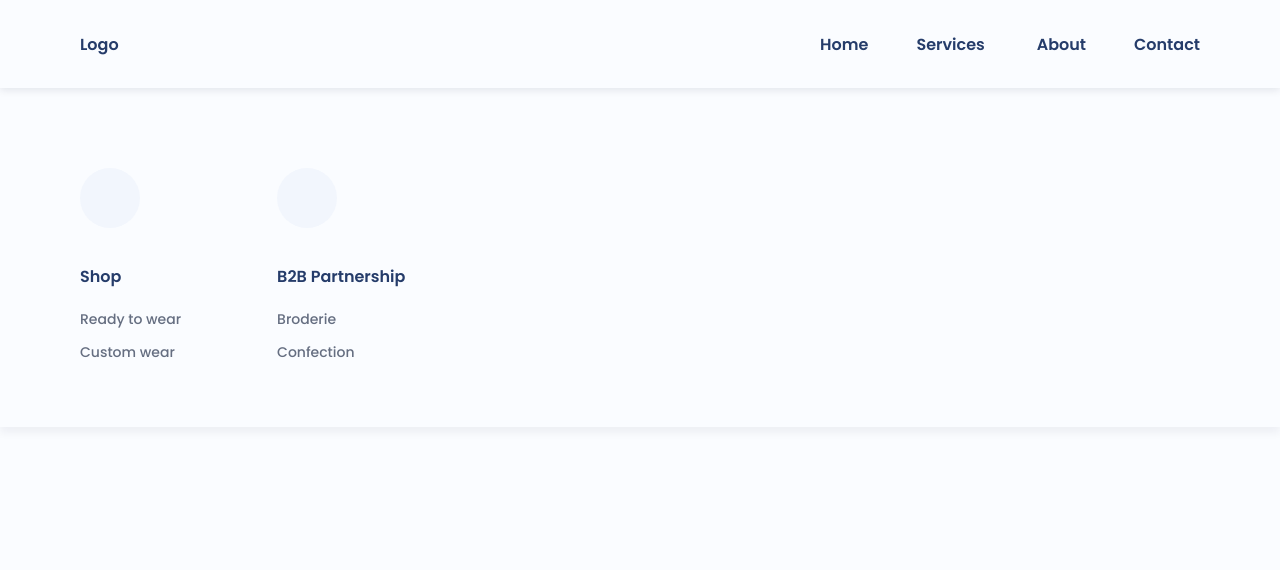
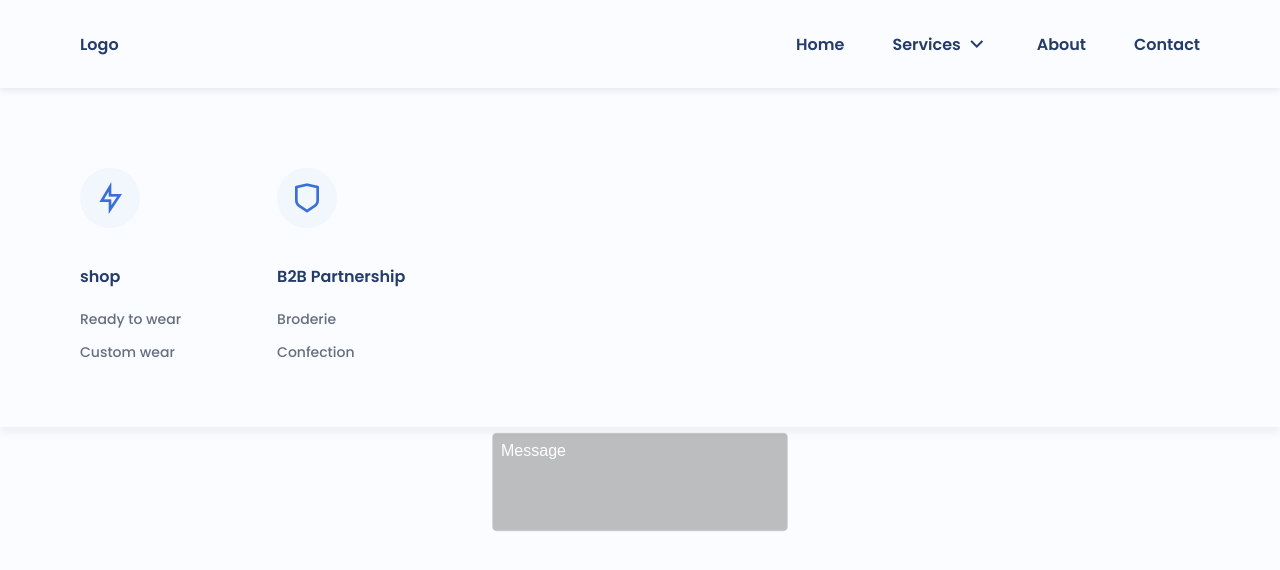
Before and after one commit to chawkiii/b.broderie.react, a React (Create React App) app: page /contact in a window 1280 px wide. Shown: the top 570 px of the page. Built offline with nearby package versions, Linux system fonts and the light colour scheme.

Commit message:
good nav

```diff
--- a/public/index.html
+++ b/public/index.html
@@ -11,6 +11,12 @@
     />
 
     <title>B.Broderie & Confection</title>
+
+    <!-- Ajout du lien vers Remix Icon -->
+    <link
+      href="https://cdn.jsdelivr.net/npm/remixicon@2.5.0/fonts/remixicon.css"
+      rel="stylesheet"
+    />
   </head>
   <body>
     <noscript>You need to enable JavaScript to run this app.</noscript>
--- a/src/App.js
+++ b/src/App.js
@@ -2,11 +2,21 @@ import React from "react";
 import { BrowserRouter as Router, Routes, Route } from "react-router-dom";
 import "./styles/app.css";
 import Nav from "./nav/Nav.js";
+import Home from "./home/Home.js";
+import Services from "./services/Services.js";
+import About from "./about/About.js";
+import Contact from "./contact/Contact.js";
 
 const App = () => {
   return (
     <Router>
       <Nav />
+      <Routes>
+        <Route path="/" element={<Home />} />
+        <Route path="/skills" element={<Services />} />
+        <Route path="/projects" element={<About />} />
+        <Route path="/contact" element={<Contact />} />
+      </Routes>
     </Router>
   );
 };
--- /dev/null
+++ b/src/about/About.js
@@ -0,0 +1,7 @@
+import React from "react";
+
+function About() {
+  return <div>About</div>;
+}
+
+export default About;
--- /dev/null
+++ b/src/contact/Contact.js
@@ -0,0 +1,13 @@
+import React from "react";
+import ContactMenu from "./ContactMenu";
+import "../styles/contact.css";
+
+const Contact = () => {
+  return (
+    <>
+      <ContactMenu />
+    </>
+  );
+};
+
+export default Contact;
--- /dev/null
+++ b/src/contact/ContactMenu.js
@@ -0,0 +1,153 @@
+import React, { useState } from "react";
+import emailjs from "emailjs-com";
+import DOMPurify from "dompurify";
+
+export default function ContactMenu() {
+  const initialState = {
+    name: "",
+    email: "",
+    message: "",
+  };
+
+  const [formData, setFormData] = useState(initialState);
+  const [errors, setErrors] = useState({});
+  const [isLoading, setIsLoading] = useState(false);
+  const [isSent, setIsSent] = useState(false);
+
+  const handleChange = (e) => {
+    const { name, value } = e.target;
+    setFormData((prevFormData) => ({
+      ...prevFormData,
+      [name]: value,
+    }));
+  };
+
+  const handleSubmit = (e) => {
+    e.preventDefault();
+    const validateErrors = validateForm();
+    if (Object.keys(validateErrors).length > 0) {
+      setErrors(validateErrors);
+      return;
+    }
+
+    setIsLoading(true);
+
+    const { name, email, message } = formData;
+    const sanitizedData = {
+      name: "Name: " + DOMPurify.sanitize(name),
+      email: "Email: " + DOMPurify.sanitize(email),
+      message: "Message: " + DOMPurify.sanitize(message),
+    };
+
+    const serviceID = process.env.REACT_APP_EMAILJS_SERVICE_ID;
+    const templateID = process.env.REACT_APP_EMAILJS_TEMPLATE_ID;
+    const userID = process.env.REACT_APP_EMAILJS_USER_ID;
+
+    emailjs
+      .send(serviceID, templateID, sanitizedData, userID)
+      .then((response) => {
+        console.log("Email is sent successfully!", response.text);
+        setFormData(initialState);
+        setErrors({});
+        setIsSent(true);
+      })
+      .catch((error) => {
+        console.error("Email sending failed", error);
+      })
+      .finally(() => {
+        setIsLoading(false);
+      });
+  };
+
+  const validateForm = () => {
+    const { name, email, message } = formData;
+    const errors = {};
+
+    if (!name.trim()) {
+      errors.name = "Name is required";
+    }
+
+    if (!email.trim()) {
+      errors.email = "Email is required";
+    } else if (!isValidEmail(email)) {
+      errors.email = "Invalid email format";
+    }
+
+    if (!message.trim()) {
+      errors.message = "Message is required";
+    }
+
+    return errors;
+  };
+
+  const isValidEmail = (value) => {
+    const emailRegex = /^[^\s@]+@[^\s@]+\.[^\s@]+$/;
+    return emailRegex.test(value);
+  };
+
+  return (
+    <div className="contact-menu">
+      {!isSent && (
+        <form onSubmit={handleSubmit}>
+          <div className="form-group">
+            <label htmlFor="name">Name:</label>
+            <input
+              type="text"
+              id="name"
+              name="name"
+              placeholder="Name"
+              value={formData.name}
+              onChange={handleChange}
+              className={errors.name ? "error" : ""}
+              disabled={isLoading}
+            />
+            {errors.name && (
+              <span className="error-message">{errors.name}</span>
+            )}
+          </div>
+          <div className="form-group">
+            <label htmlFor="email">Email:</label>
+            <input
+              type="email"
+              id="email"
+              name="email"
+              placeholder="Email"
+              value={formData.email}
+              onChange={handleChange}
+              className={errors.email ? "error" : ""}
+              disabled={isLoading}
+            />
+            {errors.email && (
+              <span className="error-message">{errors.email}</span>
+            )}
+          </div>
+          <div className="form-group">
+            <label htmlFor="message">Message:</label>
+            <textarea
+              id="message"
+              name="message"
+              placeholder="Message"
+              value={formData.message}
+              onChange={handleChange}
+              className={errors.message ? "error" : ""}
+              disabled={isLoading}
+            ></textarea>
+            {errors.message && (
+              <span className="error-message">{errors.message}</span>
+            )}
+          </div>
+          <button type="submit" disabled={isLoading}>
+            {isLoading ? "SENDING..." : "SUBMIT"}
+          </button>
+        </form>
+      )}
+      {isSent && (
+        <div className="success-message">
+          <p>SUCCESS!</p>
+          <p>Your message has been successfully sent!</p>
+          <p>You can safely leave this page.</p>
+        </div>
+      )}
+    </div>
+  );
+}
--- /dev/null
+++ b/src/home/Home.js
@@ -0,0 +1,7 @@
+import React from "react";
+
+function Home() {
+  return <div>Home</div>;
+}
+
+export default Home;
--- a/src/nav/Nav.js
+++ b/src/nav/Nav.js
@@ -1,57 +1,79 @@
-import React, { useState } from "react";
+import React, { useState, useEffect } from "react";
 import "../styles/nav.css";
 
 const Nav = () => {
-  const [isMenuVisible, setMenuVisible] = useState(false);
-  const [activeDropdown, setActiveDropdown] = useState(null);
+  const [showMenu, setShowMenu] = useState(false);
+  const [showDropdown, setShowDropdown] = useState(null);
 
-  const toggleMenu = () => {
-    setMenuVisible(!isMenuVisible);
+  const toggleDropdown = (index) => {
+    setShowDropdown((prevIndex) => (prevIndex === index ? null : index));
   };
 
-  const toggleDropdown = (index) => {
-    setActiveDropdown(activeDropdown === index ? null : index);
+  const handleResize = () => {
+    if (window.innerWidth >= 1118) {
+      setShowDropdown(null);
+    }
   };
+
+  useEffect(() => {
+    window.addEventListener("resize", handleResize);
+    return () => {
+      window.removeEventListener("resize", handleResize);
+    };
+  }, []);
 
   return (
     <header className="header">
       <nav className="nav container">
         <div className="nav__data">
           <a className="nav__logo">Logo</a>
-          <div className="nav__toggle" onClick={toggleMenu}>
+          <div
+            className="nav__toggle"
+            onClick={() => setShowMenu(!showMenu)}
+            id="nav-toggle"
+          >
             <i
               className={`ri-menu-line nav__toggle-menu ${
-                isMenuVisible ? "hide" : ""
+                showMenu ? "hide-icon" : "show-icon"
               }`}
             ></i>
             <i
               className={`ri-close-line nav__toggle-close ${
-                isMenuVisible ? "" : "hide"
+                showMenu ? "show-icon" : "hide-icon"
               }`}
             ></i>
           </div>
         </div>
 
-        <div className={`nav__menu ${isMenuVisible ? "show-menu" : ""}`}>
+        <div
+          className={`nav__menu ${showMenu ? "show-menu" : ""}`}
+          id="nav-menu"
+        >
           <ul className="nav__list">
             <li>
               <a href="#" className="nav__link">
                 Home
               </a>
             </li>
-
             <li className="dropdown__item">
               <div
                 className="nav__link dropdown__button"
                 onClick={() => toggleDropdown(0)}
+                aria-expanded={showDropdown === 0}
+                role="button"
+                tabIndex={0}
               >
                 Services{" "}
-                <i className="ri-arrow-down-s-line dropdown__arrow"></i>
+                <i
+                  className={`ri-arrow-down-s-line dropdown__arrow ${
+                    showDropdown === 0 ? "rotate" : ""
+                  }`}
+                ></i>
               </div>
 
               <div
                 className={`dropdown__container ${
-                  activeDropdown === 0 ? "show-dropdown" : ""
+                  showDropdown === 0 ? "show-dropdown" : ""
                 }`}
               >
                 <div className="dropdown__content">
@@ -59,7 +81,7 @@ const Nav = () => {
                     <div className="dropdown__icon">
                       <i className="ri-flashlight-line"></i>
                     </div>
-                    <span className="dropdown__title">Shop</span>
+                    <span className="dropdown__title">shop</span>
                     <ul className="dropdown__list">
                       <li>
                         <a href="#" className="dropdown__link">
@@ -73,7 +95,6 @@ const Nav = () => {
                       </li>
                     </ul>
                   </div>
-
                   <div className="dropdown__group">
                     <div className="dropdown__icon">
                       <i className="ri-shield-line"></i>
@@ -95,7 +116,6 @@ const Nav = () => {
                 </div>
               </div>
             </li>
-
             <li>
               <a href="#" className="nav__link">
                 About
--- /dev/null
+++ b/src/services/Services.js
@@ -0,0 +1,7 @@
+import React from "react";
+
+function Services() {
+  return <div>Services</div>;
+}
+
+export default Services;
--- /dev/null
+++ b/src/styles/contact.css
@@ -0,0 +1,106 @@
+.contact-menu {
+  position: absolute;
+  top: 57%;
+  left: 50%;
+  transform: translate(-50%, -50%);
+}
+
+form {
+  display: flex;
+  flex-direction: column;
+  gap: 2rem;
+  width: 18.5rem;
+}
+
+.form-group {
+  width: 100%;
+}
+
+input,
+#message {
+  width: 100%;
+  background-color: #00000040;
+  border-radius: 0.3rem;
+  border: 0.07rem solid rgba(255, 255, 255, 0.4);
+  outline: none;
+  color: white;
+  padding: 0.5rem;
+  font-weight: bold;
+  font-size: 1rem;
+  font-family: "Russo One", sans-serif;
+}
+
+input {
+  height: 1.9rem;
+}
+
+::placeholder {
+  color: white;
+  font-weight: 400;
+}
+
+#message {
+  height: 6.2rem;
+  resize: none;
+}
+
+button {
+  color: white;
+  font-size: 1rem;
+  font-weight: 600;
+  width: 102%;
+  padding: 0.5rem 0;
+  background-color: transparent;
+  border: none;
+  font-family: "Russo One", sans-serif;
+  cursor: pointer;
+}
+
+.success-message {
+  text-align: center;
+  display: flex;
+  flex-direction: column;
+  justify-content: center;
+  background-color: #00000030;
+  width: 100%;
+  height: 12.5rem;
+  border-radius: 0.3rem;
+  border: 0.07rem solid rgba(255, 255, 255, 0.7);
+}
+
+.success-message p {
+  margin: 0.5rem;
+  padding: 0 3.7rem;
+}
+
+.error-message {
+  padding: 0.3rem;
+  color: white;
+  background-color: rgb(255, 59, 59);
+  border-radius: 0.2rem;
+}
+
+label {
+  display: none;
+}
+
+@media (max-width: 1100px) {
+  .contact-menu {
+    top: 60%;
+  }
+}
+@media (max-width: 700px) {
+  .contact-menu {
+    width: 70%;
+  }
+  form {
+    width: 100%;
+  }
+  input,
+  #message {
+    width: 92%;
+  }
+  .success-message p {
+    padding: 0 0.5rem;
+  }
+}
```
Also changed, not shown: src/styles/nav.css (+19 -7 lines).
